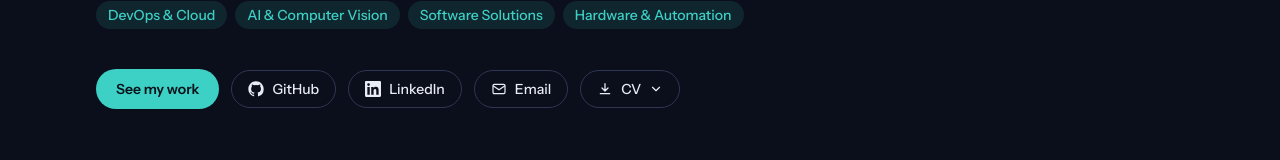
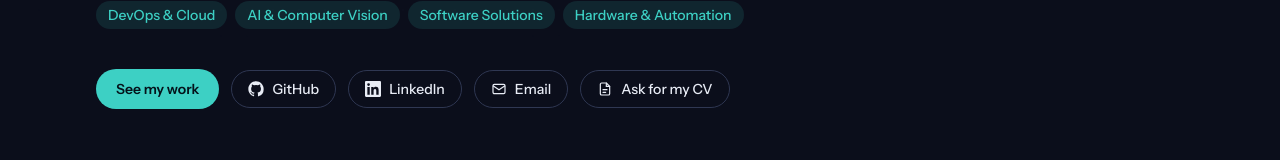
Before and after one commit to aziz-hizem/aziz-hizem.github.io, a React (Vite) app: page / in a window 1280 px wide. Shown: the part 554-714 px from the top of the page. Built offline with nearby package versions, Linux system fonts and the light colour scheme.

Commit message:
Ask for my CV instead of publishing it
The CV is no longer a download. The button opens a pre-addressed email, so the
CV is sent per application rather than sitting on a public page.

```diff
--- a/src/components/Contact.jsx
+++ b/src/components/Contact.jsx
@@ -1,6 +1,6 @@
 import { profile } from '../data/profile'
 import BackToTop from './BackToTop'
-import CvMenu from './CvMenu'
+import CvButton from './CvButton'
 import { GitHubIcon, LinkedInIcon, MailIcon } from './ui'
 
 const secondary =
@@ -11,7 +11,7 @@ export default function Contact() {
   return (
     <section id="contact" className="mx-auto w-full max-w-6xl px-5 pb-16 pt-8 sm:px-8">
       <div className="reveal relative rounded-3xl border border-line bg-surface p-8 sm:p-14">
-        {/* Glow is clipped in its own layer so the CV menu can open past the card edge */}
+        {/* Glow is clipped in its own layer, not on the card itself */}
         <div aria-hidden="true" className="pointer-events-none absolute inset-0 overflow-hidden rounded-3xl">
           <div
             className="absolute -bottom-40 -right-20 h-[28rem] w-[28rem] rounded-full opacity-30 blur-3xl"
@@ -33,7 +33,7 @@ export default function Contact() {
             >
               <MailIcon size={16} /> {links.email}
             </a>
-            <CvMenu className={secondary} />
+            <CvButton className={secondary} />
             <a href={links.linkedin} target="_blank" rel="noreferrer" className={secondary}>
               <LinkedInIcon size={16} /> LinkedIn
             </a>
--- /dev/null
+++ b/src/components/CvButton.jsx
@@ -0,0 +1,20 @@
+import { profile } from '../data/profile'
+
+function DocIcon() {
+  return (
+    <svg width="16" height="16" viewBox="0 0 24 24" fill="none" stroke="currentColor" strokeWidth="1.8" aria-hidden="true">
+      <path d="M14 3H7a2 2 0 0 0-2 2v14a2 2 0 0 0 2 2h10a2 2 0 0 0 2-2V8l-5-5z" strokeLinejoin="round" />
+      <path d="M14 3v5h5M9 13h6M9 17h4" strokeLinecap="round" />
+    </svg>
+  )
+}
+
+// The CV is not published. This opens an email asking for it, with the subject filled in.
+export default function CvButton({ className = '' }) {
+  const href = `mailto:${profile.links.email}?subject=${encodeURIComponent('CV request from your portfolio')}`
+  return (
+    <a href={href} className={className}>
+      <DocIcon /> Ask for my CV
+    </a>
+  )
+}
--- a/src/components/CvMenu.jsx
+++ /dev/null
@@ -1,87 +0,0 @@
-import { useEffect, useRef, useState } from 'react'
-import { profile } from '../data/profile'
-
-function DownloadIcon() {
-  return (
-    <svg width="16" height="16" viewBox="0 0 24 24" fill="none" stroke="currentColor" strokeWidth="1.9" aria-hidden="true">
-      <path d="M12 4v11m0 0-4.5-4.5M12 15l4.5-4.5M5 19h14" strokeLinecap="round" strokeLinejoin="round" />
-    </svg>
-  )
-}
-
-function Chevron({ open }) {
-  return (
-    <svg
-      width="14"
-      height="14"
-      viewBox="0 0 24 24"
-      fill="none"
-      stroke="currentColor"
-      strokeWidth="2"
-      aria-hidden="true"
-      className={`transition-transform duration-200 ${open ? 'rotate-180' : ''}`}
-    >
-      <path d="m6 9 6 6 6-6" strokeLinecap="round" strokeLinejoin="round" />
-    </svg>
-  )
-}
-
-// "CV" button that opens a small menu with one download per language.
-// The files and labels come from profile.cv in src/data/profile.js.
-export default function CvMenu({ className = '' }) {
-  const [open, setOpen] = useState(false)
-  const ref = useRef(null)
-
-  useEffect(() => {
-    if (!open) return
-    const onPointer = (e) => {
-      if (ref.current && !ref.current.contains(e.target)) setOpen(false)
-    }
-    const onKey = (e) => {
-      if (e.key === 'Escape') setOpen(false)
-    }
-    document.addEventListener('pointerdown', onPointer)
-    document.addEventListener('keydown', onKey)
-    return () => {
-      document.removeEventListener('pointerdown', onPointer)
-      document.removeEventListener('keydown', onKey)
-    }
-  }, [open])
-
-  if (!profile.cv?.length) return null
-
-  return (
-    <div ref={ref} className="relative">
-      <button
-        type="button"
-        aria-haspopup="menu"
-        aria-expanded={open}
-        onClick={() => setOpen((v) => !v)}
-        className={`${className} ${open ? 'border-accent/60 bg-surface-2' : ''}`}
-      >
-        <DownloadIcon /> CV <Chevron open={open} />
-      </button>
-
-      {open && (
-        <div
-          role="menu"
-          className="menu-in absolute left-0 top-full z-30 mt-2 min-w-[12rem] rounded-2xl border border-line-2 bg-surface p-1.5 shadow-[0_20px_50px_-20px_rgba(0,0,0,0.8)]"
-        >
-          {profile.cv.map((file) => (
-            <a
-              key={file.href}
-              role="menuitem"
-              href={file.href}
-              download
-              onClick={() => setOpen(false)}
-              className="flex items-center justify-between gap-6 rounded-xl px-3 py-2 text-sm text-ink transition-colors hover:bg-surface-2 hover:text-accent"
-            >
-              <span className="font-medium">{file.label}</span>
-              <span className="text-xs text-dim">PDF</span>
-            </a>
-          ))}
-        </div>
-      )}
-    </div>
-  )
-}
--- a/src/components/Hero.jsx
+++ b/src/components/Hero.jsx
@@ -1,5 +1,5 @@
 import { profile } from '../data/profile'
-import CvMenu from './CvMenu'
+import CvButton from './CvButton'
 import { Accented, GitHubIcon, LinkedInIcon, MailIcon } from './ui'
 
 const secondary =
@@ -54,7 +54,7 @@ export default function Hero() {
   const { links } = profile
   return (
     <section id="top" className="relative">
-      {/* Background layers, clipped here so the CV menu below is never cut off */}
+      {/* Background layers, clipped here so they never cover the content */}
       <div className="pointer-events-none absolute inset-0 overflow-hidden" aria-hidden="true">
         <div className="dot-grid absolute inset-0" />
         <div
@@ -113,7 +113,7 @@ export default function Hero() {
           <a href={`mailto:${links.email}`} className={secondary}>
             <MailIcon size={16} /> Email
           </a>
-          <CvMenu className={secondary} />
+          <CvButton className={secondary} />
         </div>
       </div>
     </section>
--- a/src/data/profile.js
+++ b/src/data/profile.js
@@ -16,11 +16,6 @@ export const profile = {
     linkedin: 'https://www.linkedin.com/in/azizhizem/',
     email: 'azizhizem8818@gmail.com',
   },
-  // CV downloads. Put the PDFs in public/cv/ with exactly these names.
-  cv: [
-    { label: 'English', href: '/cv/Aziz_Hizem_CV_EN.pdf' },
-    { label: 'French', href: '/cv/Aziz_Hizem_CV_FR.pdf' },
-  ],
 }
 
 export const skills = [
```
Also changed, not shown: 2 other files (tests, documents, lock files or other folders).
